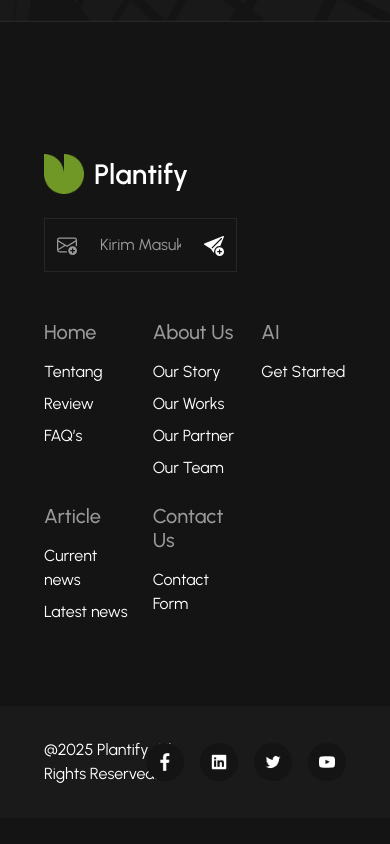
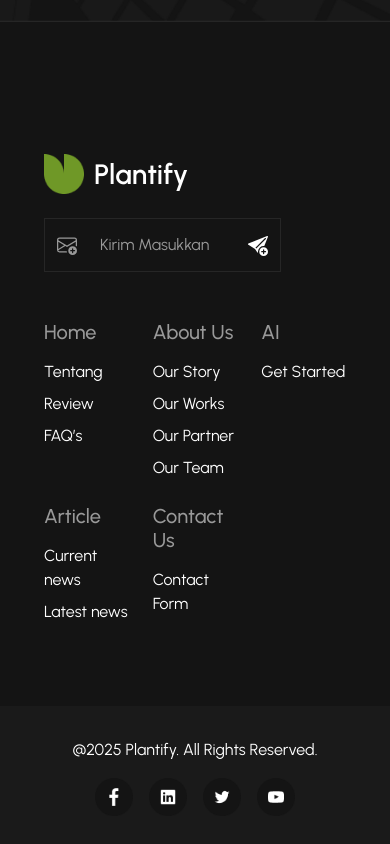
Before and after one commit to Adhim-IT/Plantify, a plain HTML site: page ai.html in a window 390 px wide. Shown: the part 1919-2763 px from the top of the page. Before the commit the page ends 2737 px from the top, so only its background shows below. Drawn offline with nearby package versions, Linux system fonts and the light colour scheme.

Commit message:
Update ai.css

```diff
--- a/assets/css/ai.css
+++ b/assets/css/ai.css
@@ -548,6 +548,23 @@ footer .copyright .container .row .col-6 p {
     main #recomended-items-section .container .slider-carousel .owl-carousel .item .card .card-body .title-group h5 {
         font-size: 18px;
     }
+    footer .content-footer .container .row .col-8 {
+        width: 80%;
+    }
+
+    footer .copyright .container .row {
+        display: block;
+    }
+
+    footer .copyright .container .row .col-6 {
+        width: 100%;
+        display: flex;
+        justify-content: center !important;
+    }
+
+    footer .copyright .container .row .col-6:last-child {
+        margin-top: 1rem;
+    }
 
 }
 
```
